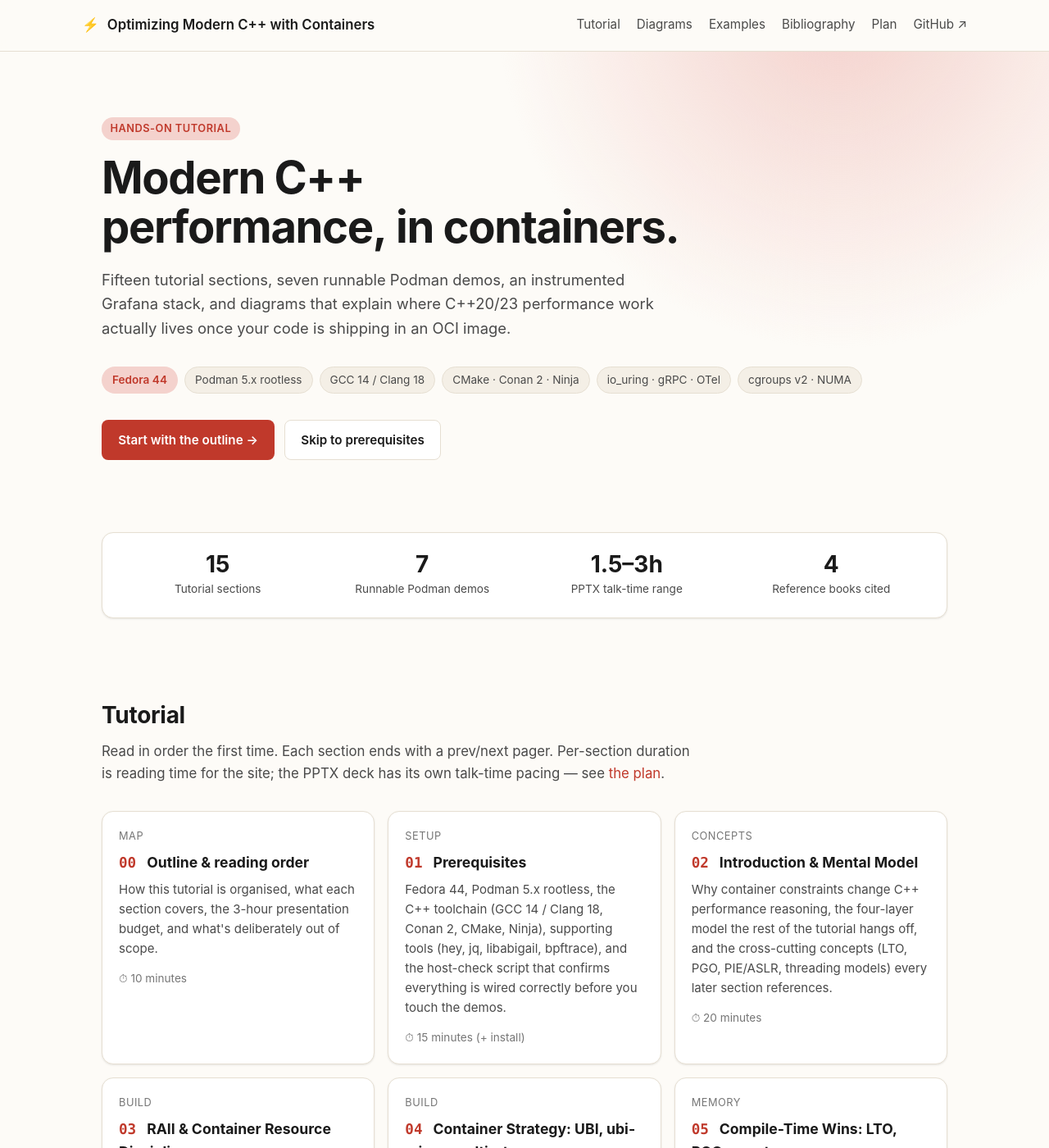
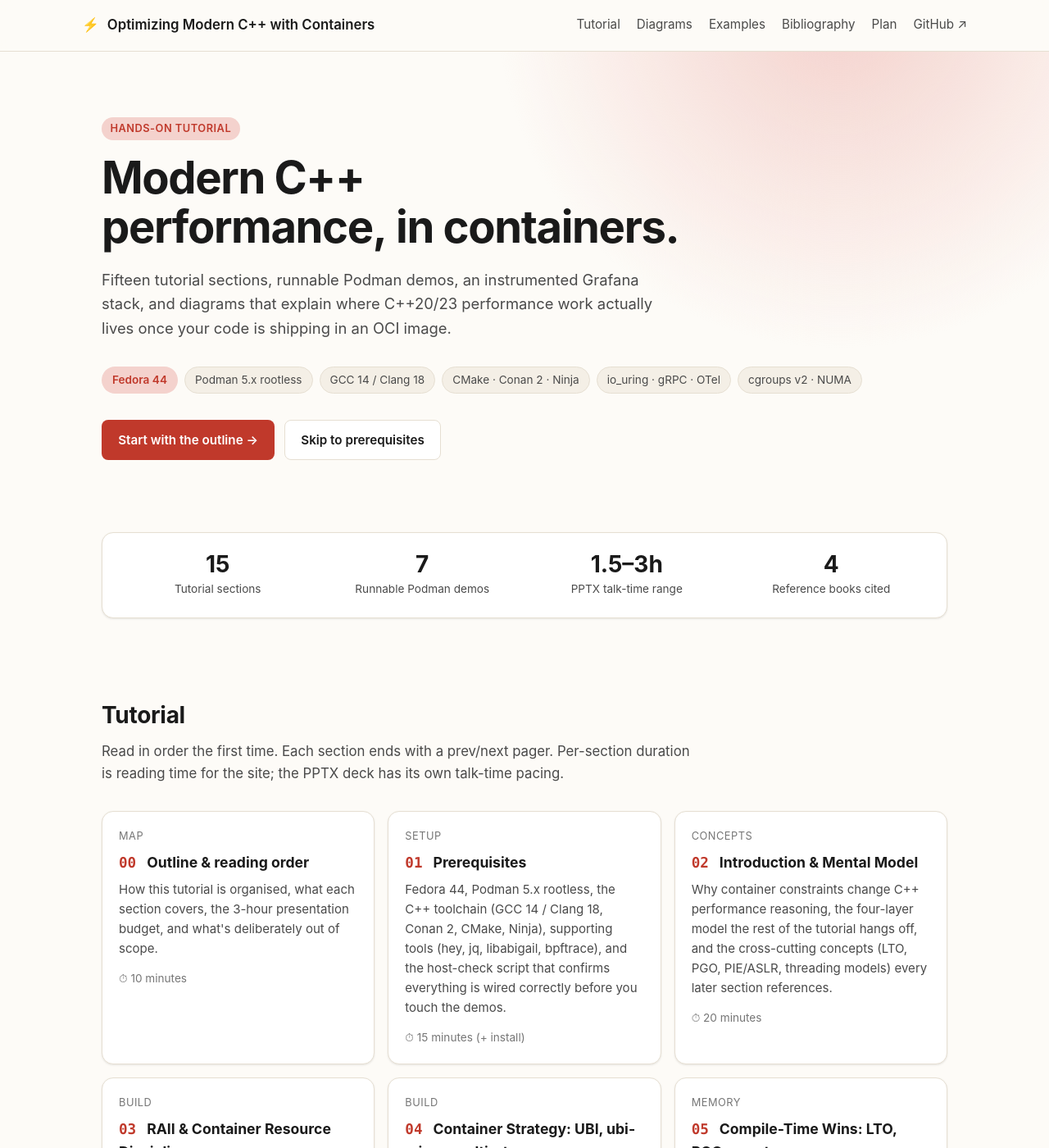
Before and after one commit to patterncatalyst/cpp-container-optimization-tutorial, a Jekyll site: the page built from index.html, in a window 1280 px wide and 1400 px high. Shown: the whole window at 82% size. Built offline with Jekyll 4.4.1, drawn with Linux system fonts in a browser that asks for light colours; some of the changed text lies outside the part shown.

Commit message:
site(index): drop demo count; remove reconciliation-plan card + inline link (plan stays in repo) (r171)

```diff
--- a/index.html
+++ b/index.html
@@ -1,7 +1,7 @@
 ---
 layout: default
 title: "Optimizing Modern C++ with Containers"
-description: "A 1.5–3 hour PPTX presentation, an untimed companion Jekyll site, and seven runnable Podman demos that teach modern-C++ performance under realistic container constraints."
+description: "A 1.5–3 hour PPTX presentation, an untimed companion Jekyll site, and runnable Podman demos that teach modern-C++ performance under realistic container constraints."
 ---
 
 <section class="hero">
@@ -9,7 +9,7 @@
         <span class="hero__eyebrow">Hands-on tutorial</span>
         <h1>Modern C++ performance,&nbsp;in&nbsp;containers.</h1>
         <p class="hero__lead">
-            Fifteen tutorial sections, seven runnable Podman demos, an
+            Fifteen tutorial sections, runnable Podman demos, an
             instrumented Grafana stack, and diagrams that explain
             where C++20/23 performance work actually lives once your
             code is shipping in an OCI image.
@@ -64,8 +64,7 @@
         <p class="section-sub">
             Read in order the first time. Each section ends with a
             prev/next pager. Per-section duration is reading time for
-            the site; the PPTX deck has its own talk-time pacing — see
-            <a href="{{ '/plans/reconciliation-plan/' | relative_url }}">the plan</a>.
+            the site; the PPTX deck has its own talk-time pacing.
         </p>
         <div class="cards">
             {%- assign tutorial_docs = site.docs | sort: "order" -%}
@@ -125,13 +124,6 @@
                     <span class="doc-card__desc">Podman 5.x rootless, GCC 14 / Clang 18, Conan 2, CMake, Ninja, hey, jq — full install.</span>
                 </span>
             </a>
-            <a class="doc-card" href="{{ '/plans/reconciliation-plan/' | relative_url }}">
-                <span class="doc-card__icon" aria-hidden="true">📋</span>
-                <span>
-                    <span class="doc-card__title">Reconciliation plan</span>
-                    <span class="doc-card__desc">What's verified end-to-end vs. what's drafted but still needs validation on Fedora 44.</span>
-                </span>
-            </a>
             <a class="doc-card" href="{{ '/diagrams/' | relative_url }}">
                 <span class="doc-card__icon" aria-hidden="true">📐</span>
                 <span>
@@ -142,7 +134,7 @@
             <a class="doc-card" href="{{ '/examples/' | relative_url }}">
                 <span class="doc-card__icon" aria-hidden="true">📦</span>
                 <span>
-                    <span class="doc-card__title">Seven runnable demos</span>
+                    <span class="doc-card__title">Runnable demos</span>
                     <span class="doc-card__desc">image strategy · STL &amp; layout · io_uring + gRPC · observability · noisy neighbors · memory &amp; allocators · quality pipeline.</span>
                 </span>
             </a>
```
